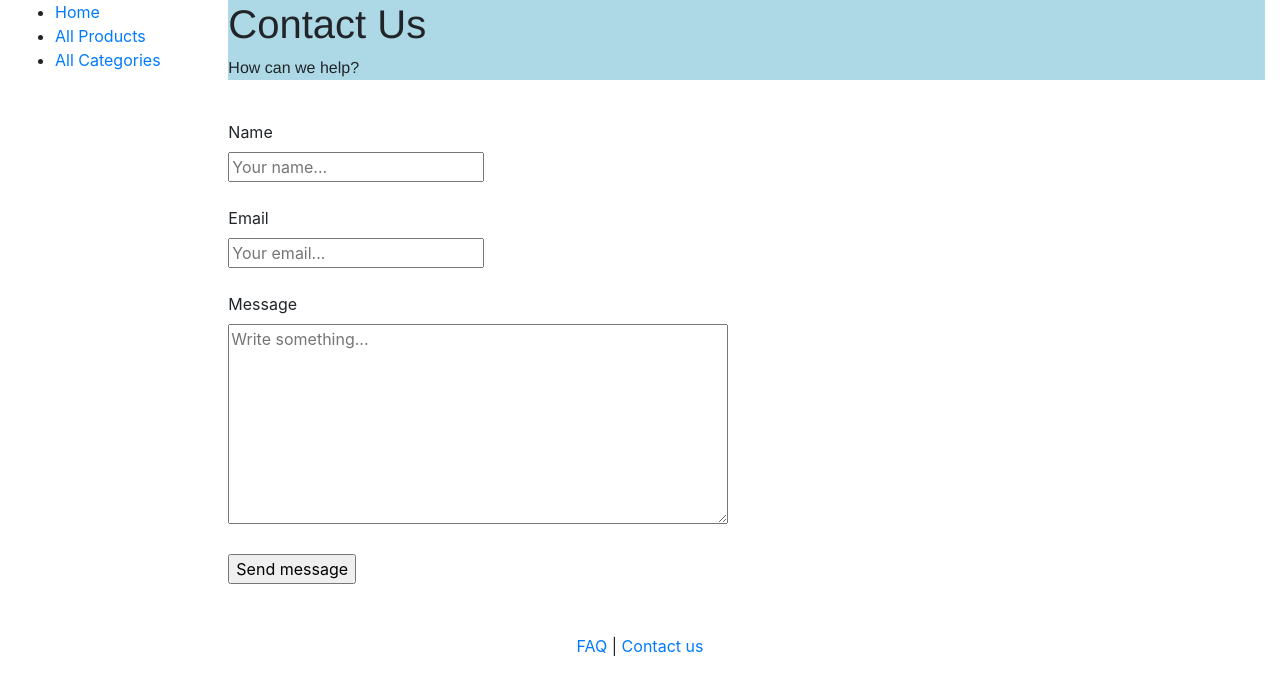
After one commit to TheAeroHead/Puter, a Django app: page /index/contact_us in a window 1280 px wide. The commit adds this page. Shown: the top 695 px of the page. Run offline with Django 3.2, Linux system fonts and the light colour scheme; some libraries are stand-ins or nearby versions.

Commit message:
Added FAQ and Contact Us page

```diff
--- a/products/urls.py
+++ b/products/urls.py
@@ -13,5 +13,7 @@ urlpatterns = [
 	path('search_form', views.search_form, name='search_form'),
 	path('search_result', views.search_result, name='search_result'),
 	path('add_item', views.add_item, name='add_item'),
+    path('faq', views.faq, name='faq'),
+    path('contact_us', views.contact_us, name='contact_us')
 	#path('', views.ItemListView.as_view(), name='Items'),
 ]
--- a/products/views.py
+++ b/products/views.py
@@ -17,6 +17,12 @@ def index(request):
 		'num_categories': num_categories,
     } # Python dictionary holds all variables to be inserted into index.html template
 	return render(request, 'index.html', context=context)
+
+def faq(request):
+    return render(request, 'faq.html')
+
+def contact_us(request):
+    return render(request, 'contact_us.html')
 
 def hello(request):
 	response = HttpResponse("<center><h2>Welcome to the page at %s</h2></center>" % request.path)
--- a/templates/base_generic.html
+++ b/templates/base_generic.html
@@ -29,9 +29,9 @@
 <footer>
     <div style="height:50px"></div>
     <div align="center">
-        <a href="">FAQ</a>
+        <a href="/index/faq">FAQ</a>
         |
-        <a href="">Contact us</a></div>
+        <a href="/index/contact_us">Contact us</a></div>
     <div style="height:50px"></div>
 </footer>
 </html>
--- /dev/null
+++ b/templates/contact_us.html
@@ -0,0 +1,37 @@
+{% extends "base_generic.html" %}
+
+{% block content %}
+
+<div class="welcome" style="background-color:lightblue">
+    <h1 style="font-family:Helvetica Neue;">Contact Us</h1>
+    <p style="font-family:Helvetica Neue;">How can we help?</p>
+</div>
+
+<br>
+
+<form>
+    <label for="name">Name</label>
+    <br>
+    <input type="text" id="name" name="name" placeholder="Your name...">
+
+    <br>
+    <br>
+
+    <label for="email">Email</label>
+    <br>
+    <input type="text" id="email" name="email" placeholder="Your email...">
+
+    <br>
+    <br>
+
+    <label for="message">Message</label>
+    <br>
+    <textarea id="message" name="message" placeholder="Write something..." style="height:200px;width:500px"></textarea>
+
+    <br>
+    <br>
+
+    <input type="submit" value="Send message">
+</form>
+
+{% endblock %}
```
Also changed, not shown: templates/faq.html (added, +37 -0 lines).
